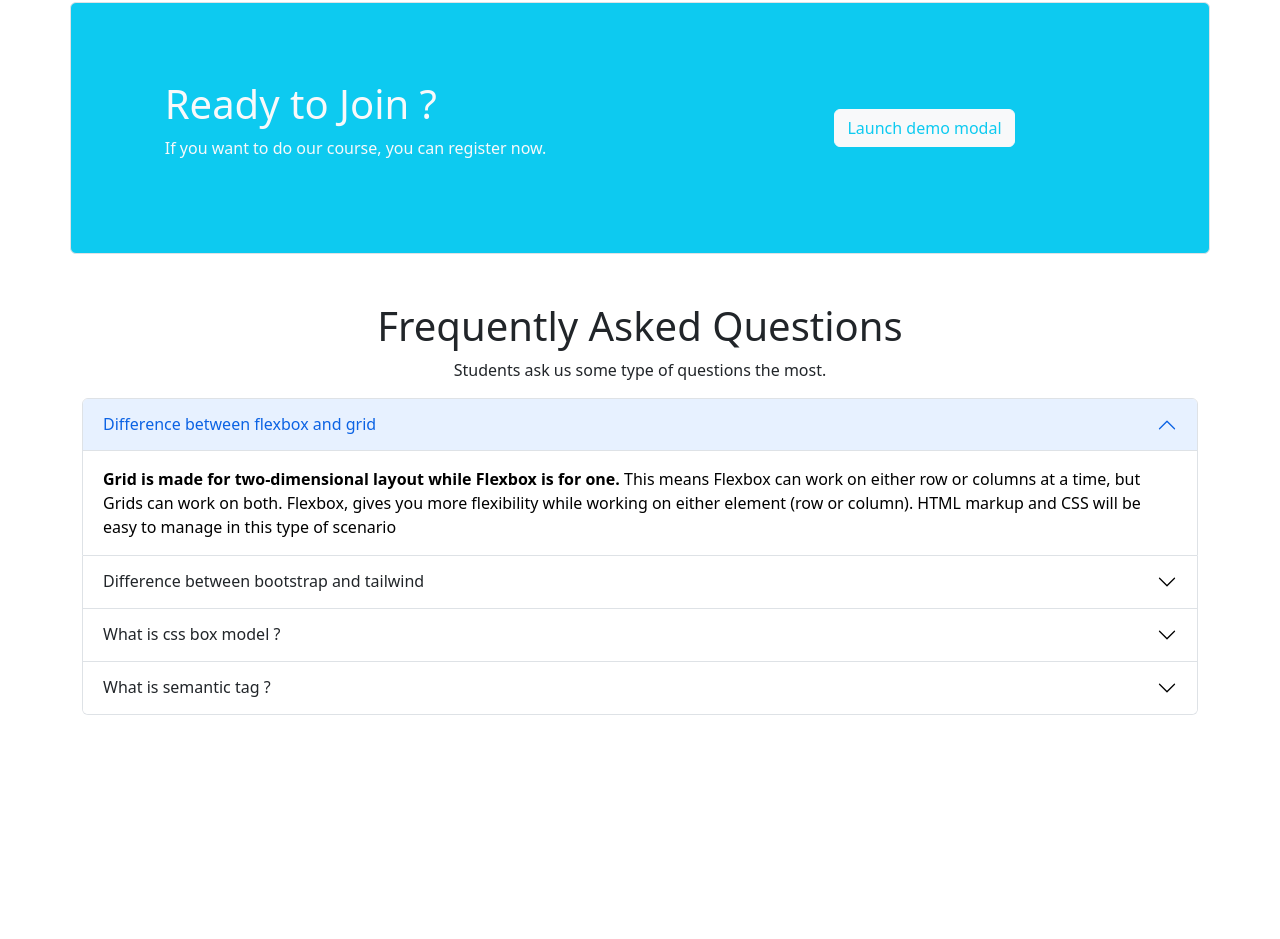
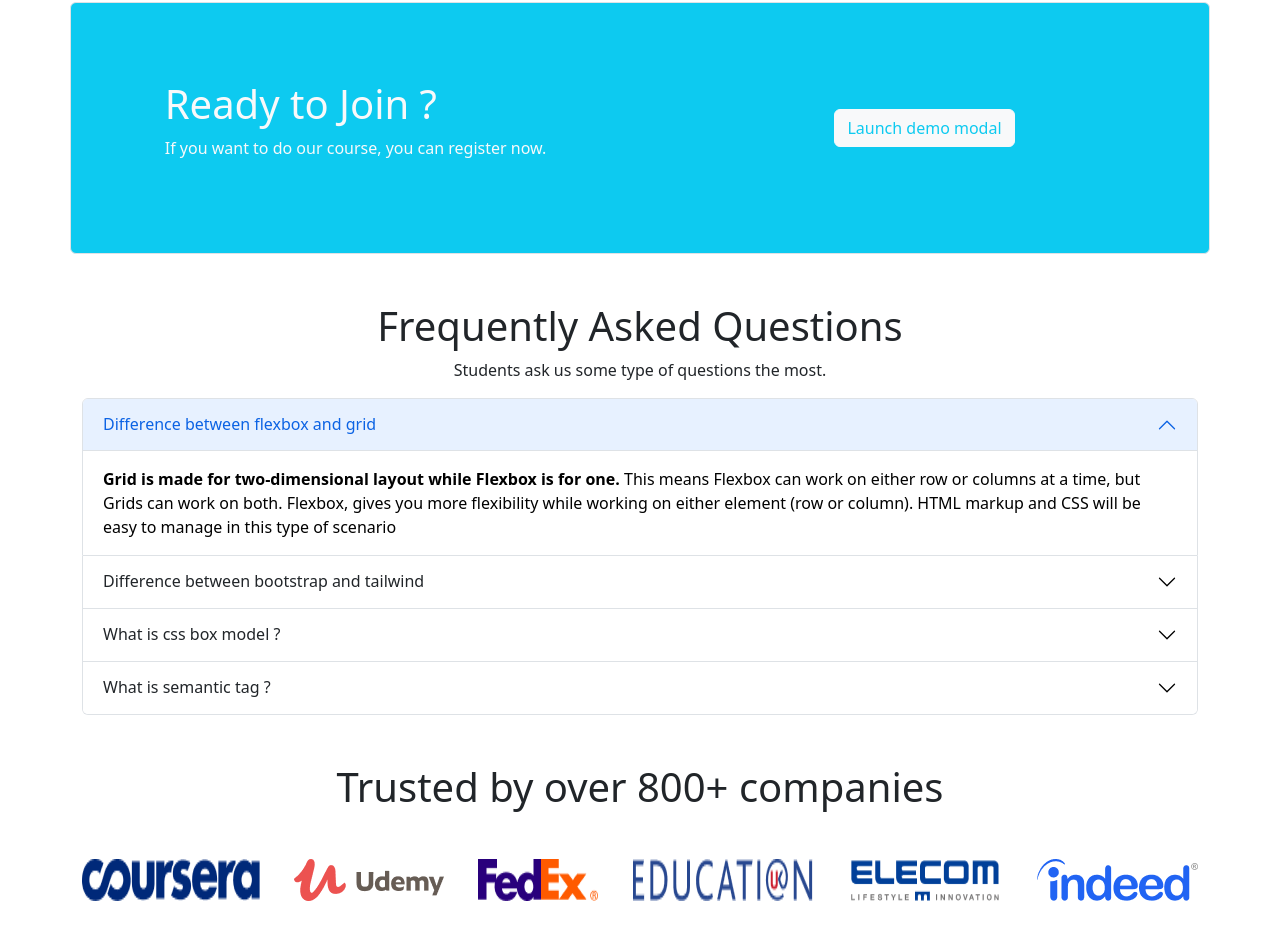
Before and after one commit to SumanChandraDas/tech-learn, a plain HTML site: page index.html in a window 1280 px wide. Shown: the part 1694-2633 px from the top of the page. Before the commit the page ends 2457 px from the top, so only its background shows below. Drawn offline with nearby package versions, Linux system fonts and the light colour scheme.

Commit message:
trusted by section added

```diff
--- a/index.html
+++ b/index.html
@@ -372,6 +372,23 @@
         </section>
         <!-- frequently asked questen end  -->
 
+        <!-- trusted by start  -->
+        <section class="container d-none d-lg-block">
+            <div class="text-center">
+                <h1>Trusted by over 800+ companies</h1>
+            </div>
+            <div class="d-flex justify-content-between my-5">
+                <img src="images/company/company-1.png" alt="">
+                <img src="images/company/company-2.png" alt="">
+                <img src="images/company/company-3.png" alt="">
+                <img src="images/company/company-4.png" alt="">
+                <img src="images/company/company-5.png" alt="">
+                <img src="images/company/company-6.png" alt="">
+            </div>
+        </section>
+        <!-- trusted by start  -->
+
+
 
     </main>
 
```
